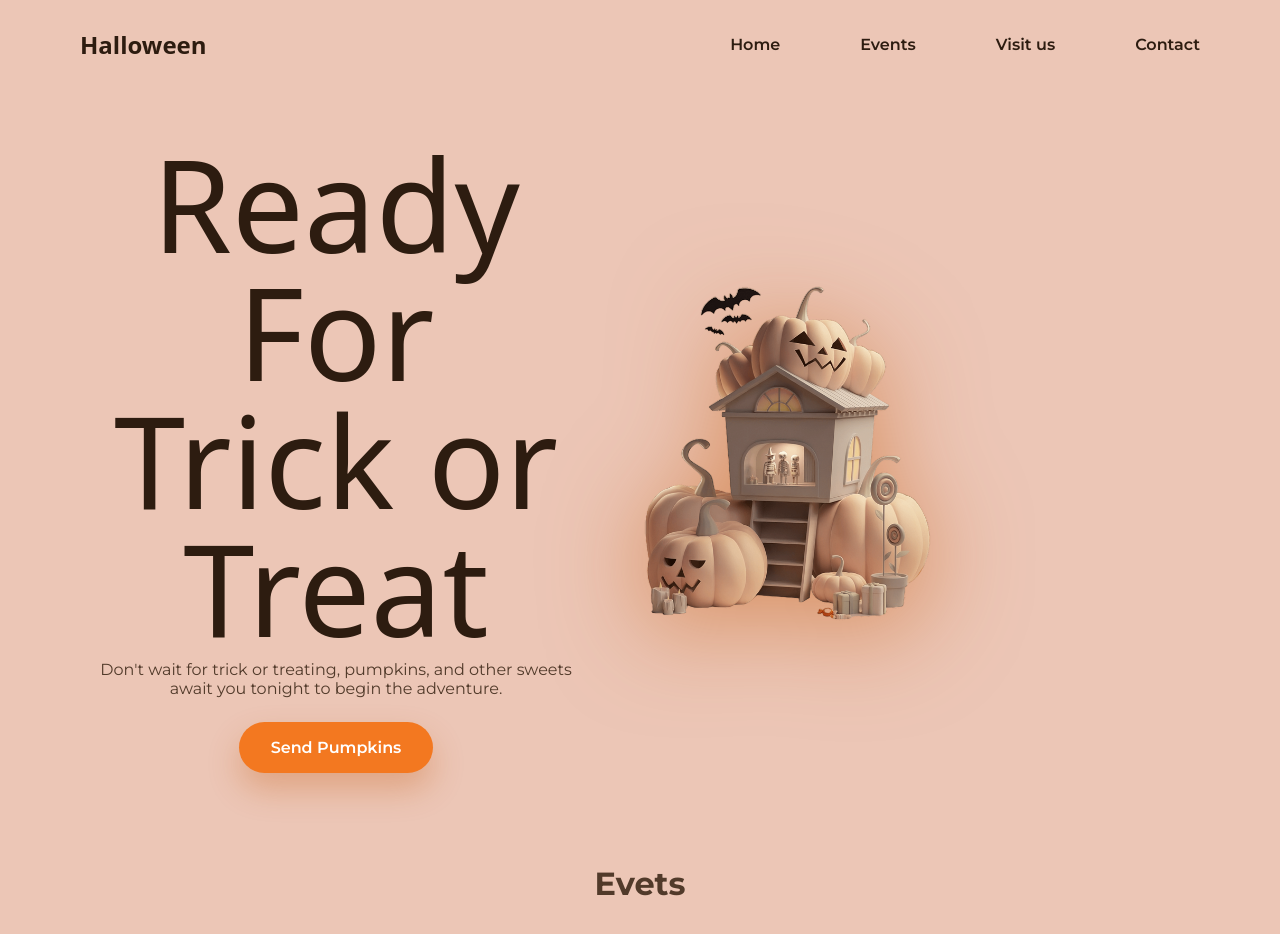
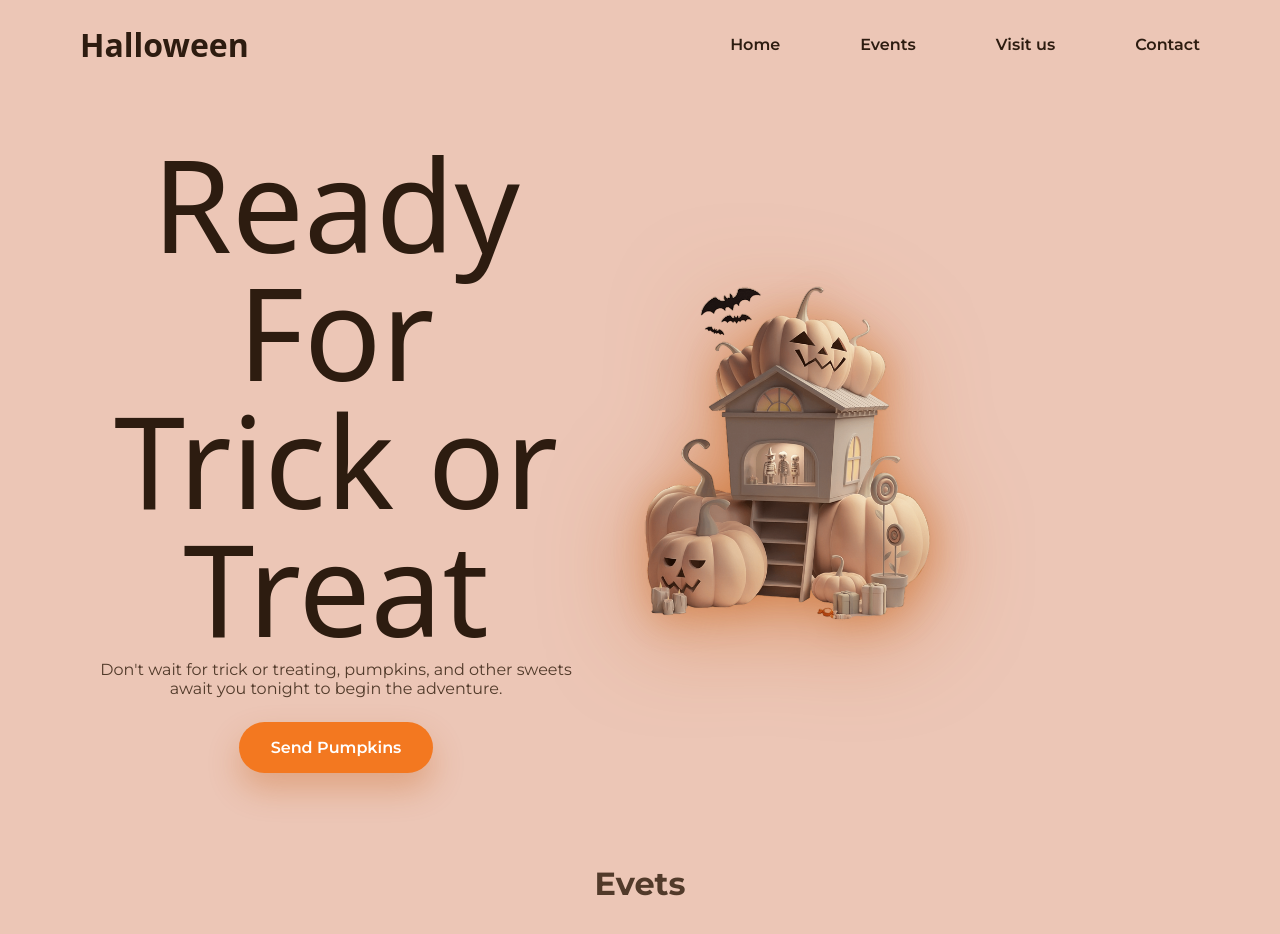
Before and after one commit to Sumangal44/Responsive-Halloween-Website, a plain HTML site: page index.html in a window 1280 px wide. Shown: the top 934 px of the page. Drawn offline with nearby package versions, Linux system fonts and the light colour scheme; a web font is replaced by a local one.

Commit message:
update new 🚀

```diff
--- a/assets/css/styles.css
+++ b/assets/css/styles.css
@@ -124,11 +124,13 @@ img {
   color: var(--title-color);
   font-family: var(--second-font);
   font-weight: var(--font-semi-bold);
-  font-size: 1.5rem;
+  font-size: 2rem;
   transition: color .4s;
 }
 .nav__logo:hover {
   color: var(--first-color);
+  transform: scale(1.2);
+  filter: drop-shadow(2px 5px 14px hsla(25, 88%, 43%, 0.5));
 
 }
 .nav__toggle,
@@ -227,6 +229,7 @@ img {
 }
 .home__img-1,.home__img-2{
   width: 300px;
+  filter: drop-shadow(4px 4px 18px hsla(25, 90%, 40%, .5));
 }
 .home__img-1{
   filter: drop-shadow(0 16px 48px hsla(25, 90%, 40%, .5));
```
